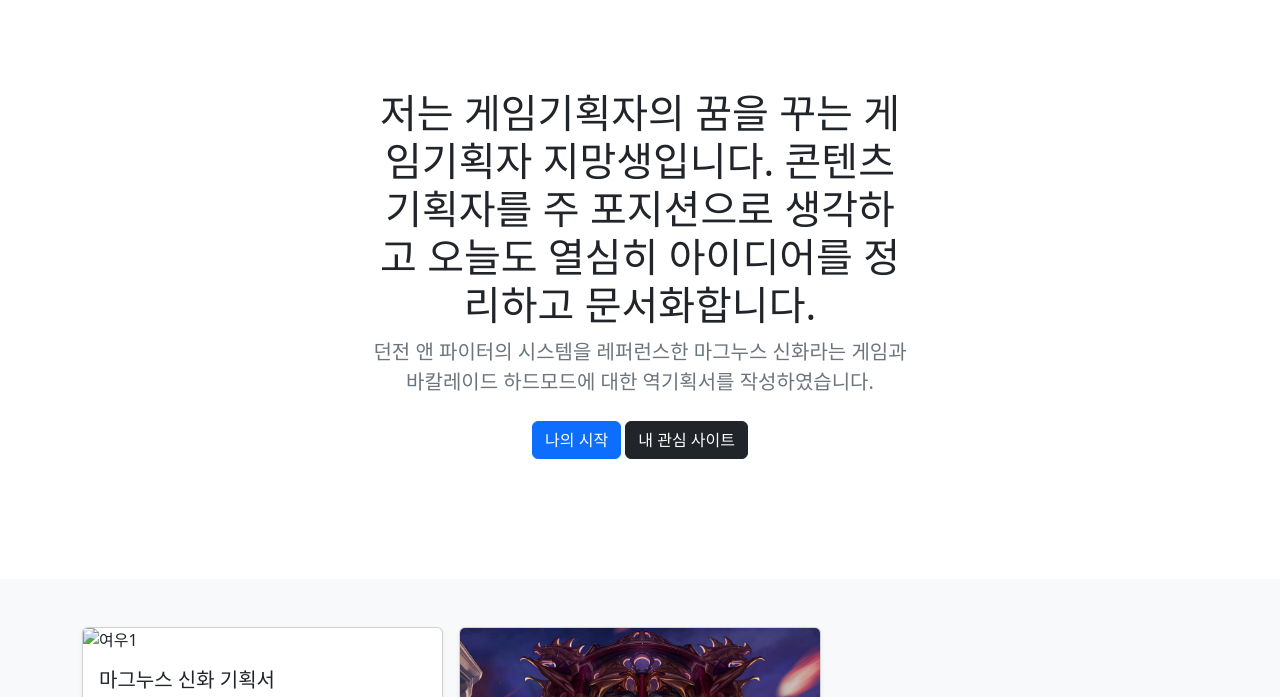
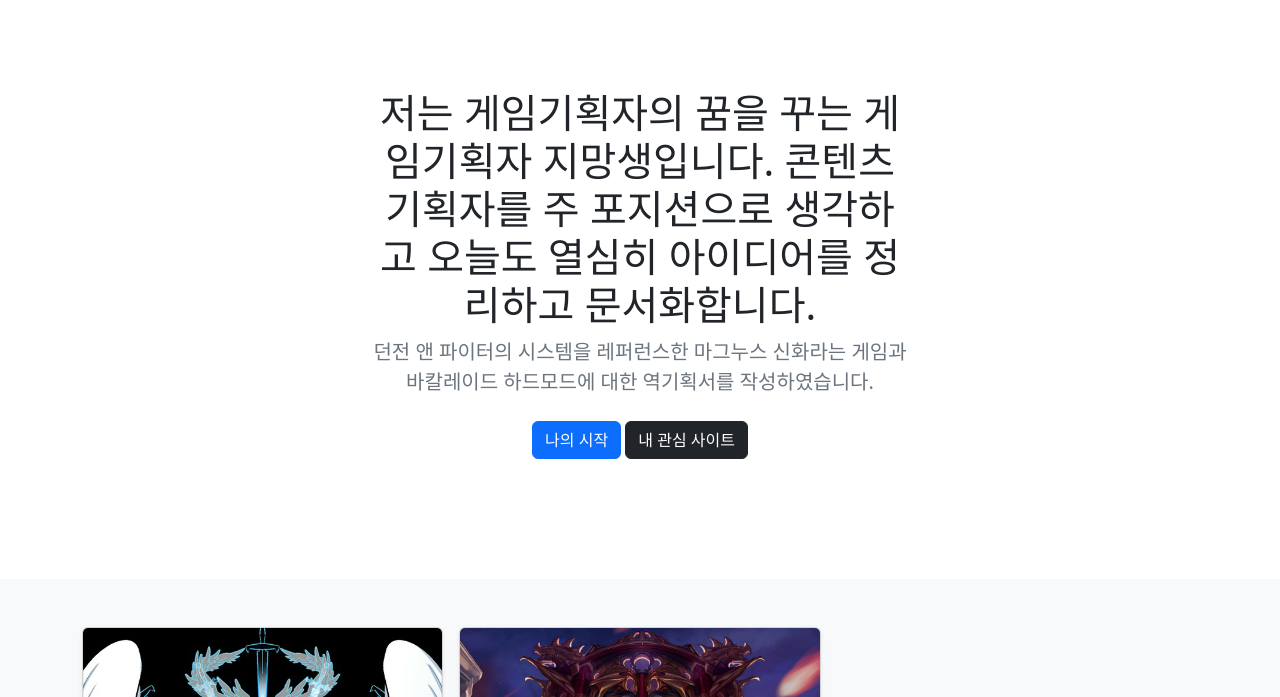
Before and after one commit to OdinStrange/Portfolio-site, a plain HTML site: page pages/mainpage.html in a window 1280 px wide. Shown: the part 63-760 px from the top of the page. Drawn offline with nearby package versions, Linux system fonts and the light colour scheme.

Commit message:
Update mainpage.html

```diff
--- a/pages/mainpage.html
+++ b/pages/mainpage.html
@@ -146,7 +146,7 @@
         <div class="row row-cols-1 row-cols-sm-2 row-cols-md-3 g-3">
           <div class="col">
             <div class="card shadow-sm" width="100%">
-              <img src="/name_seo.png" class="card-img-top" alt="여우1">
+              <img src="/images/name_seo.png" class="card-img-top" alt="여우1">
               <div class="card-body">
                 <h5 class="card-title">마그누스 신화 기획서</h5>
                 <p class="card-text">제가 만드려고 하는 게임이며, 던전 앤 파이터의 시스템을 레퍼런스 한 만큼 던전앤파이터에도 쉽게 응용해볼 수 있을 것입니다.</p>
```
